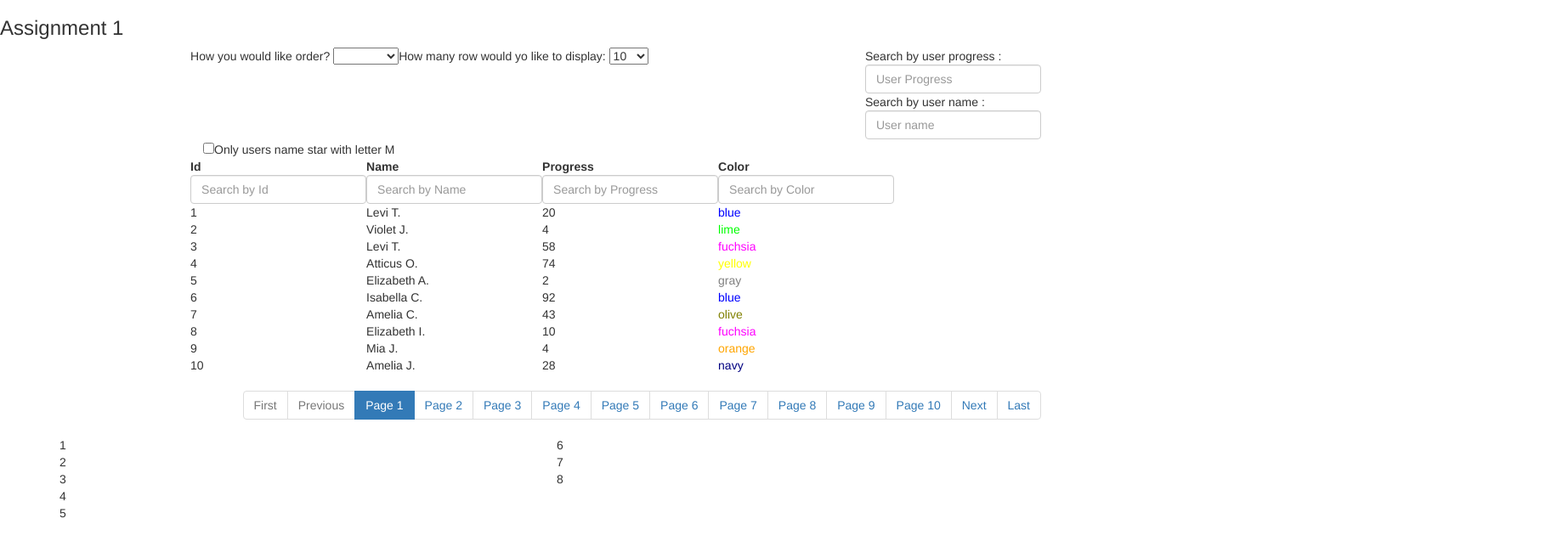
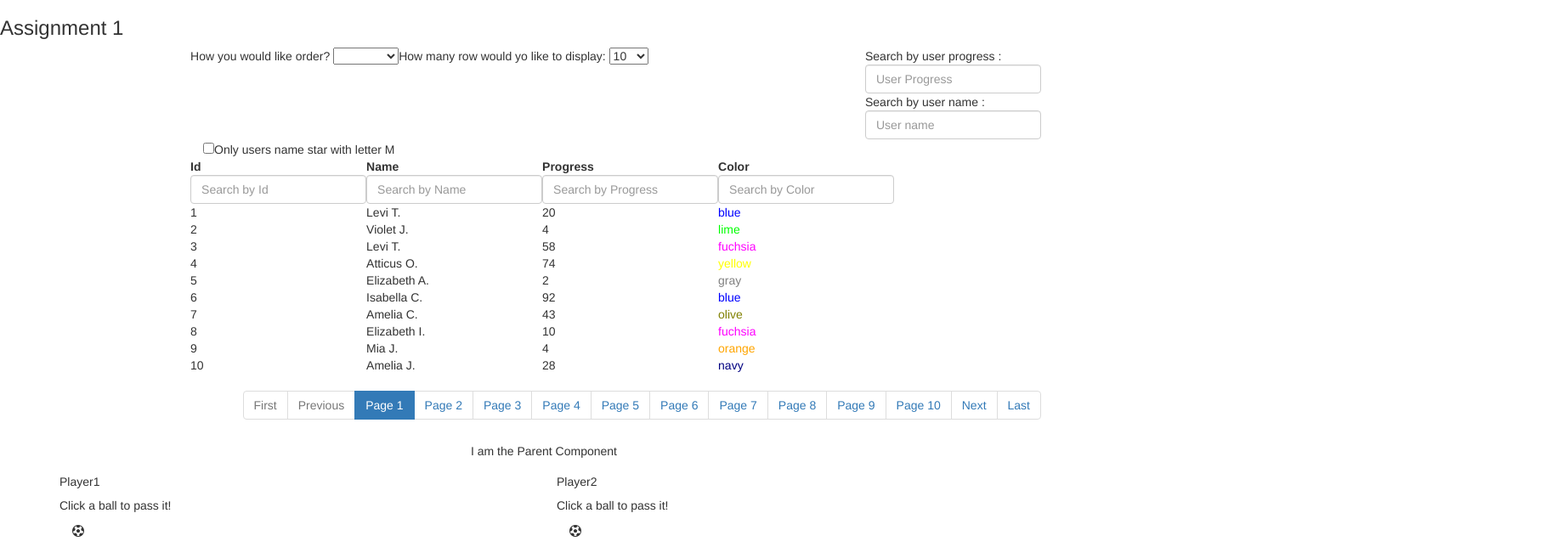
Before and after one commit to ycl26/assignment1, an Angular app: page / in a window 1280 px wide. Shown: the top 644 px of the page at 85% size, 1825 px wide, since content can reach past the window. Built offline with nearby package versions, Linux system fonts and the light colour scheme.

Commit message:
final version

```diff
--- a/src/app/app.component.html
+++ b/src/app/app.component.html
@@ -7,7 +7,8 @@
         <option *ngFor="let user of users; let i=index">{{i+1}}</option>
       </select>
       <div class="pull-right">
-        Search by user progress : <input type="text" class="form-control" [(ngModel)]="Searchprogress" placeholder="User Progress">
+        Search by user progress : <input type="text" class="form-control" [(ngModel)]="Searchprogress"
+          placeholder="User Progress">
         Search by user name : <input type="text" class="form-control" [(ngModel)]="Searchname" placeholder="User name">
       </div>
       <div class="pull-left">
@@ -30,14 +31,16 @@
           <th style="cursor: pointer;" (click)="onOrderBy('progress')"> Progress </th>
           <th style="cursor: pointer;" (click)="onOrderBy('color')"> Color </th>
         </tr>
-        <tr >
-          <td>  <input type="text" class="form-control" [(ngModel)]="searchById" placeholder="Search by Id"> </td>
-          <td>  <input type="text" class="form-control" [(ngModel)]="Searchname" placeholder="Search by Name"> </td>
-          <td>  <input type="text" class="form-control" [(ngModel)]="Searchprogress" placeholder="Search by Progress"> </td>
-          <td>  <input type="text" class="form-control" [(ngModel)]="searchByColor" placeholder="Search by Color"> </td>
+        <tr>
+          <td> <input type="text" class="form-control" [(ngModel)]="searchById" placeholder="Search by Id"> </td>
+          <td> <input type="text" class="form-control" [(ngModel)]="Searchname" placeholder="Search by Name"> </td>
+          <td> <input type="text" class="form-control" [(ngModel)]="Searchprogress" placeholder="Search by Progress">
+          </td>
+          <td> <input type="text" class="form-control" [(ngModel)]="searchByColor" placeholder="Search by Color"> </td>
         </tr>
 
-        <tr *ngFor="let user of users | slice :startFromUser:endOnUser | orderBy: order | searchUserBy: 'id' : searchById | searchUserBy: 'name' : Searchname | searchUserBy: 'progress' : Searchprogress | searchUserBy: 'color' : searchByColor | usersWithM: pass ">
+        <tr
+          *ngFor="let user of users | slice :startFromUser:endOnUser | orderBy: order | searchUserBy: 'id' : searchById | searchUserBy: 'name' : Searchname | searchUserBy: 'progress' : Searchprogress | searchUserBy: 'color' : searchByColor | usersWithM: pass ">
           <td> {{user.id}}</td>
           <td> {{user.name}}</td>
           <td> {{user.progress}}</td>
@@ -47,12 +50,10 @@
 
       <ul class="pagination pull-right">
         <li [ngClass]="{'disabled':activePage==0}">
-            <a [ngClass]="{'disabled':activePage==0}"
-              (click)="onPageClick(0)">First</a>
+          <a [ngClass]="{'disabled':activePage==0}" (click)="onPageClick(0)">First</a>
         </li>
         <li [ngClass]="{'disabled':activePage==0}">
-            <a [ngClass]="{'disabled':activePage==0}"
-              (click)="onPageClick(activePage - 1)">Previous</a>
+          <a [ngClass]="{'disabled':activePage==0}" (click)="onPageClick(activePage - 1)">Previous</a>
         </li>
         <li [ngClass]="{'active': page==activePage}" *ngFor="let page of pages">
           <a (click)="onPageClick(page)">Page
@@ -61,23 +62,32 @@
           </a>
         </li>
         <li [ngClass]="{'disabled':activePage==pages.length-1}">
-            <a [ngClass]="{'disabled':activePage==pages.length-1}"
-              (click)="onPageClick(activePage + 1)">Next</a>
+          <a [ngClass]="{'disabled':activePage==pages.length-1}" (click)="onPageClick(activePage + 1)">Next</a>
         </li>
         <li [ngClass]="{'disabled':activePage==pages.length-1}">
-            <a [ngClass]="{'disabled':activePage==pages.length-1}"
-              (click)="onPageClick(pages.length-1)">Last</a>
+          <a [ngClass]="{'disabled':activePage==pages.length-1}" (click)="onPageClick(pages.length-1)">Last</a>
         </li>
       </ul>
     </div>
 
   </div>
   <div class="row">
+    <h5 class="text-center">I am the Parent Component</h5>
     <span class="col-md-6">
-          <app-ball  *ngFor="let ball of rigthBalls" [ball]="ball" (delete)="onMoveRightToLeft($event)" > {{ball}}</app-ball>
+      <h5>Player1</h5>
+      <p>
+        Click a ball to pass it!
+      </p>
+      <app-ball *ngFor="let ball of rigthBalls" [ball]="ball" (delete)="onMoveRightToLeft($event)"> {{ball}}</app-ball>
     </span>
     <span class="col-md-6 pull-right">
-          <app-ball *ngFor="let ball of leftBalls" [ball]="ball" (delete)="onMoveLeftToRight($event)" > {{ball}}</app-ball>
+      <h5>Player2</h5>
+      <p>
+        Click a ball to pass it!
+      </p>
+      <app-ball2 *ngFor="let ball of leftBalls" [ball]="ball" (delete)="onMoveLeftToRight($event)"> {{ball}}</app-ball2>
+
     </span>
+
   </div>
 </div>
--- a/src/app/app.module.ts
+++ b/src/app/app.module.ts
@@ -7,6 +7,7 @@ import { SearchPipe } from './search.pipe';
 import { SearchProgressPipe } from './search-progress.pipe';
 import { UsersWithMPipe } from './users-with-m.pipe';
 import { BallComponent } from './ball/ball.component';
+import { Ball2Component } from './ball2/ball2.component';
 
 
 
@@ -17,7 +18,8 @@ import { BallComponent } from './ball/ball.component';
     SearchPipe,
     SearchProgressPipe,
     UsersWithMPipe,
-    BallComponent
+    BallComponent,
+    Ball2Component
   ],
   imports: [
     BrowserModule,
--- a/src/app/ball/ball.component.html
+++ b/src/app/ball/ball.component.html
@@ -1,6 +1,15 @@
+<div class="container">
+    <div class="row ">
+        <div class="card col-lg-6">
+            <div class="card-body">
 
-<div class="card" style="width: 18rem;">
+                <p class="card-text ">
+                    <span (click)="onClick()">
+                        <i class="fa fa-futbol-o"></i>
+                    </span>
+                </p>
 
-        <div class="card-body">
-            </div><div class="soccer-ball"  (click)="onClick()"> {{ball}}</div>
+            </div>
         </div>
+    </div>
+</div>
--- /dev/null
+++ b/src/app/ball2/ball2.component.html
@@ -0,0 +1,15 @@
+<div class= "container">
+<div class="row ">
+    <div class="card col-lg-6">
+        <div class="card-body">
+
+            <p class="card-text ">
+                <span (click)="onClick()">
+                    <i class="fa fa-futbol-o"></i>
+                </span>
+            </p>
+
+        </div>
+    </div>
+</div>
+</div>
--- /dev/null
+++ b/src/app/ball2/ball2.component.ts
@@ -0,0 +1,20 @@
+import { Component, OnInit, Input, Output, EventEmitter } from '@angular/core';
+
+@Component({
+  selector: 'app-ball2',
+  templateUrl: './ball2.component.html',
+  styleUrls: ['./ball2.component.css']
+})
+export class Ball2Component implements OnInit {
+  @Input() ball: string;
+  @Output() delete = new EventEmitter()
+   constructor() { }
+
+   ngOnInit() {
+   }
+
+   onClick() {
+     this.delete.emit(this.ball);
+   }
+
+ }
--- a/src/index.html
+++ b/src/index.html
@@ -8,7 +8,9 @@
   <meta name="viewport" content="width=device-width, initial-scale=1">
   <link rel="stylesheet" href="https://maxcdn.bootstrapcdn.com/bootstrap/3.4.0/css/bootstrap.min.css">
   <script src="https://maxcdn.bootstrapcdn.com/bootstrap/3.4.0/js/bootstrap.min.js"></script>
-</head>
+  <link rel="stylesheet" href="https://use.fontawesome.com/releases/v5.8.1/css/all.css" integrity="sha384-50oBUHEmvpQ+1lW4y57PTFmhCaXp0ML5d60M1M7uH2+nqUivzIebhndOJK28anvf" crossorigin="anonymous">
+  <link href="https://fonts.googleapis.com/icon?family=Material+Icons" rel="stylesheet">
+  <link rel="stylesheet" href="https://cdnjs.cloudflare.com/ajax/libs/font-awesome/4.7.0/css/font-awesome.min.css"></head>
 <body>
   <app-root></app-root>
 </body>
```
Also changed, not shown: src/app/ball2/ball2.component.css (added). Lines whose indentation alone changed are shown as unchanged.
